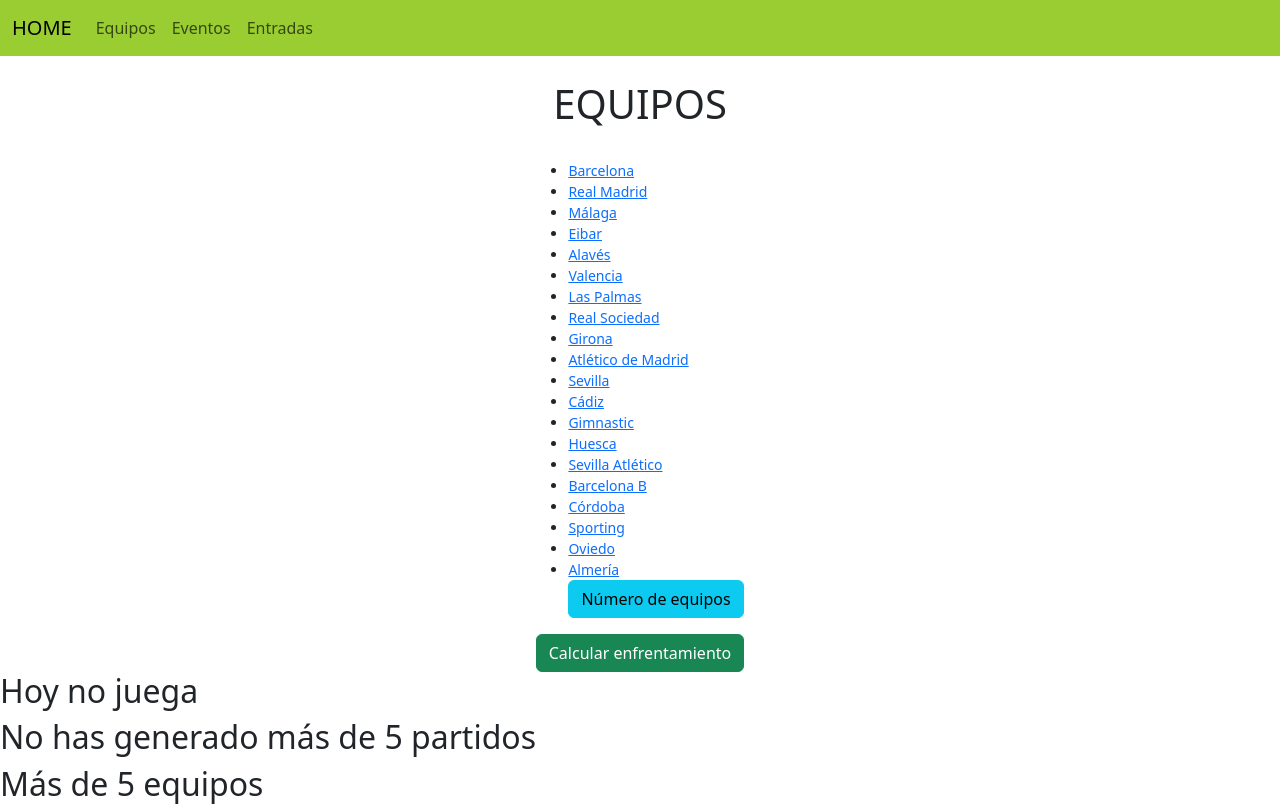
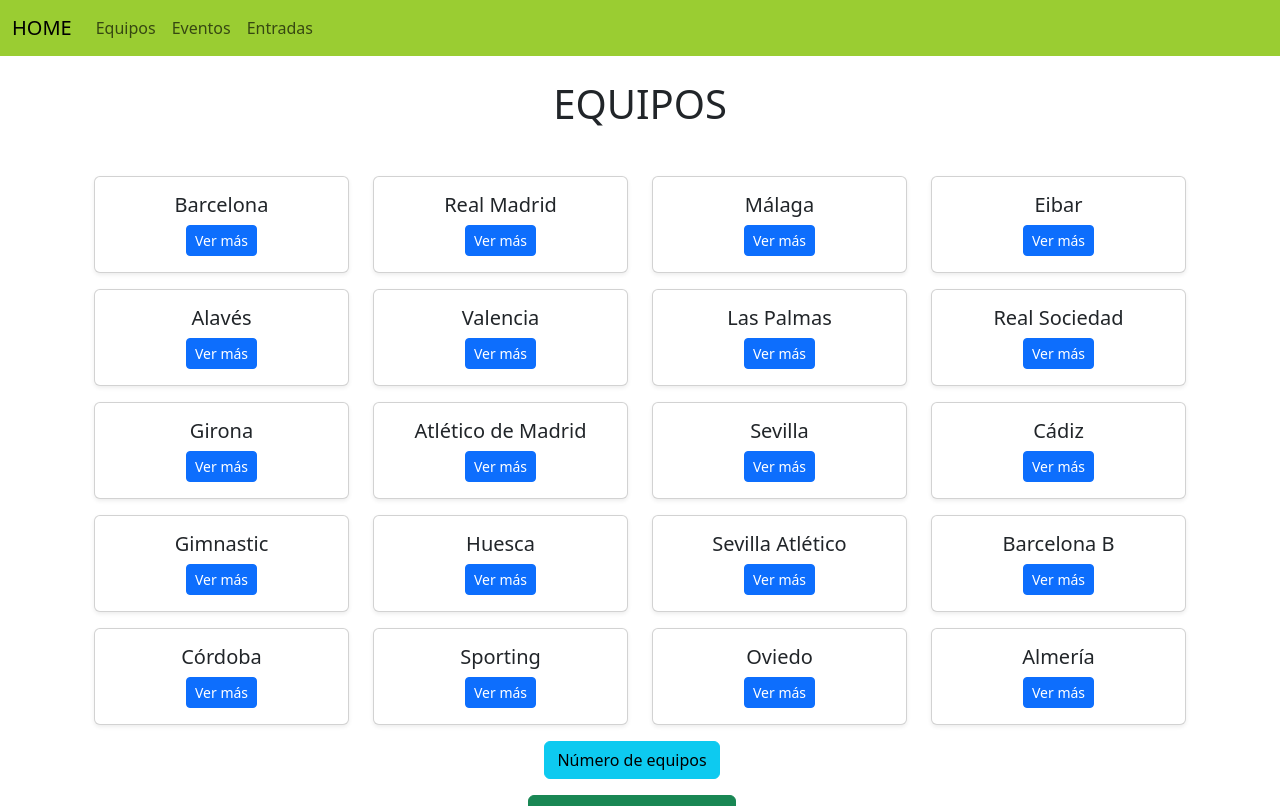
Before and after one commit to VICENTEEC/ClasesVuePresente, a Vue app in the folder frontend/: page /#/equipos in a window 1280 px wide. Shown: the top 806 px of the page. Built offline with nearby package versions, Linux system fonts and the light colour scheme.

Commit message:
Mejorando presentación con bootstrap

```diff
--- a/frontend/src/components/Equipos.vue
+++ b/frontend/src/components/Equipos.vue
@@ -45,18 +45,31 @@
     <h1 class="titulo p-4">EQUIPOS</h1>
      <!-- <h1 :class="{'titulo-rojo':equipos.length > 19, 'titulo-azul':equipos.length <=19, 'p-4':true}">EQUIPOS</h1> -->
     <!-- <h1 :title="'Total de equipos' + equipos.length">EQUIPOS</h1> -->
-     <ul :style="{fontSize: equipos.length < 30 ? '14px' : '40px'}">
-      <li v-for="equipo in equipos" :key="equipo.id">
-        <a :href="equipo._links.self.href">{{ equipo.nombre }}</a>
-      </li>
-      <button type="button" class="btn btn-info" @click="mostrarTotalEquipos = !mostrarTotalEquipos">Número de equipos</button>
-      <span v-if="mostrarTotalEquipos"> {{ equipos.length }} </span>
-    </ul>
-    <button type="button" class="btn btn-success" @click="calcularEnfrentamiento()">Calcular enfrentamiento</button>
+    <!-- <ul :style="{fontSize: equipos.length < 30 ? '14px' : '40px'}"> -->
+    <div class="container text-center mt-3">
+      <div class="row">
+        <div v-for="equipo in equipos" :key="equipo.id" class="col-md-3 mb-3">
+          <div class="card shadow-sm">
+            <div class="card-body">
+              <h5 class="card-title">{{ equipo.nombre }}</h5>
+              <a :href="equipo._links.self.href" class="btn btn-primary btn-sm">Ver más</a>
+            </div>
+          </div>
+        </div>
+      </div>
+    </div>
+
+    <div>
+      <button type="button" class="btn btn-info me-3 mb-3" @click="mostrarTotalEquipos = !mostrarTotalEquipos">
+        Número de equipos
+      </button>
+      <span v-if="mostrarTotalEquipos">{{ equipos.length }}</span>
+    </div>
+
+    <div>
+      <button type="button" class="btn btn-success me-3" @click="calcularEnfrentamiento()">Calcular Enfrentamiento</button>
       <span v-if="enfrentamiento">{{ enfrentamiento }}</span>
     </div>
-  <h2>{{ estadoEnfrentamiento }}</h2>
-  <h2>{{ avisoPartidos }}</h2>
 
     <div v-if="equipos.length > 5">
       <h2>Más de 5 equipos</h2>
@@ -66,6 +79,10 @@
     </div>
     <div v-else>
       <h2>No hay equipos</h2>
+    </div>
+
+    <h2>{{ estadoEnfrentamiento }}</h2>
+    <h2>{{ avisoPartidos }}</h2>
   </div>
 </template>
 
@@ -83,4 +100,13 @@
 .titulo-azul {
   color:blue;
 }
+
+.card {
+  text-align: center;
+  transition: transform 0.2s;
+}
+
+.card:hover {
+  transform: scale(1.05);
+}
 </style>
```
Lines whose indentation alone changed are shown as unchanged.
